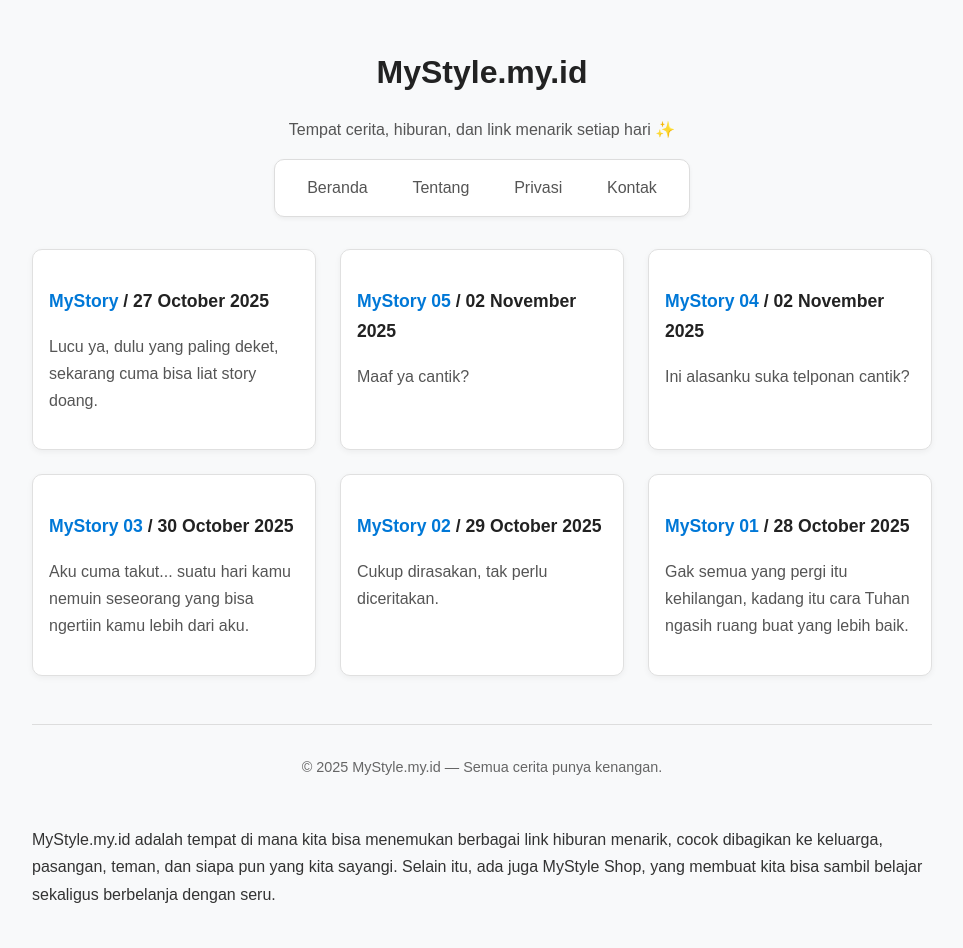
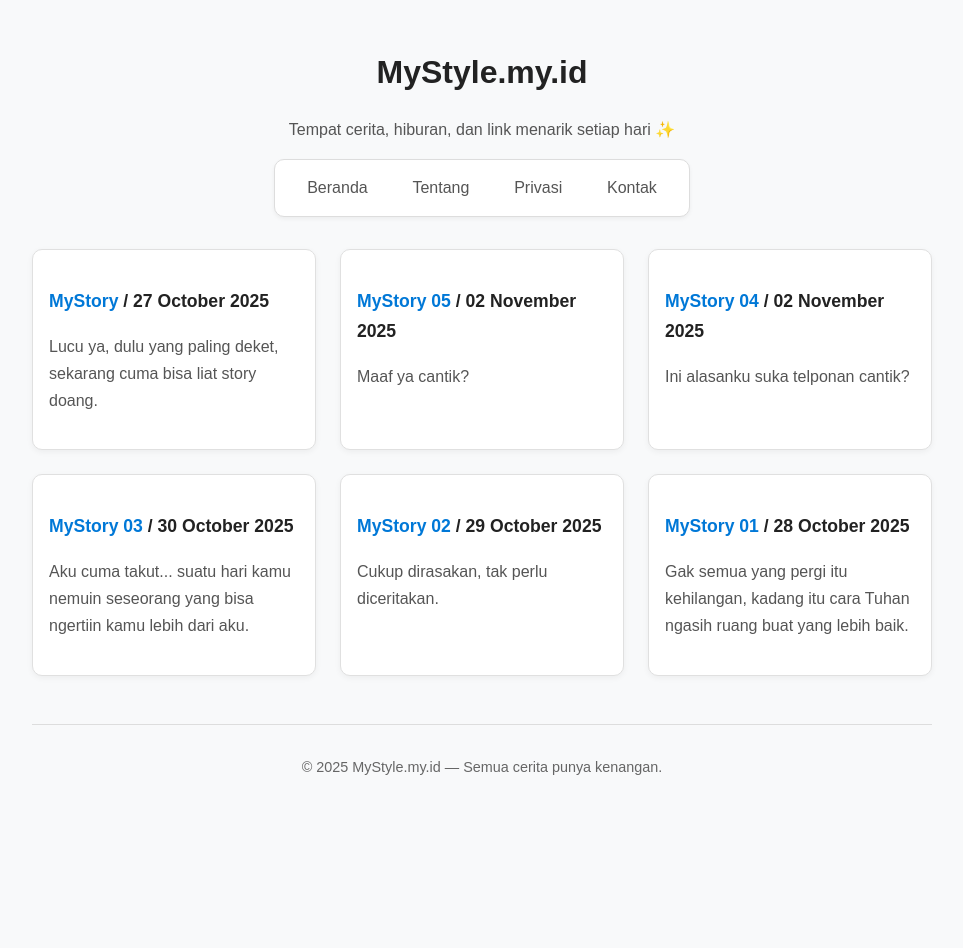
Before and after one commit to mystyl3/mystyl3.github.io, a Jekyll site: the page built from index.html, in a window 1280 px wide. Shown: the whole page, without its empty margins (158-1121 px from the left). Built offline with Jekyll 4.4.1, drawn with Linux system fonts in a browser that asks for light colours; after the commit the page ends 900 px from its top, so only the background shows below that.

Commit message:
Update default.html

```diff
--- a/_layouts/default.html
+++ b/_layouts/default.html
@@ -9,6 +9,5 @@
 </head>
 <body>
   {{ content }}
-  <p>MyStyle.my.id adalah tempat di mana kita bisa menemukan berbagai link hiburan menarik, cocok dibagikan ke keluarga, pasangan, teman, dan siapa pun yang kita sayangi. Selain itu, ada juga MyStyle Shop, yang membuat kita bisa sambil belajar sekaligus berbelanja dengan seru.</p>
 </body>
 </html>
```
